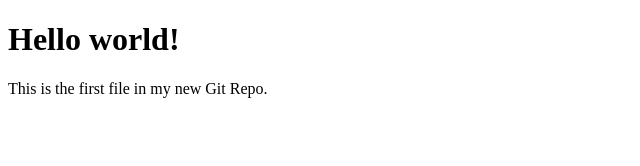
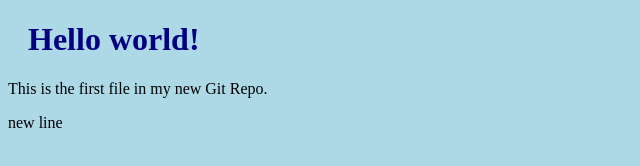
Before and after one commit to Akin321/hello-world, a plain HTML site: page index.html in a window 1280 px wide. Shown: the whole page, without its empty margins (0-640 px from the left). Drawn offline with Linux system fonts and the light colour scheme.

Commit message:
updated index.html

```diff
--- a/index.html
+++ b/index.html
@@ -2,11 +2,12 @@
 <html>
 <head>
 <title>Hello World!</title>
+<link rel="stylesheet" href="bluestyle.css">
 </head>
 <body>
 
 <h1>Hello world!</h1>
 <p>This is the first file in my new Git Repo.</p>
-
+<p> new line</p>
 </body>
 </html>
```
